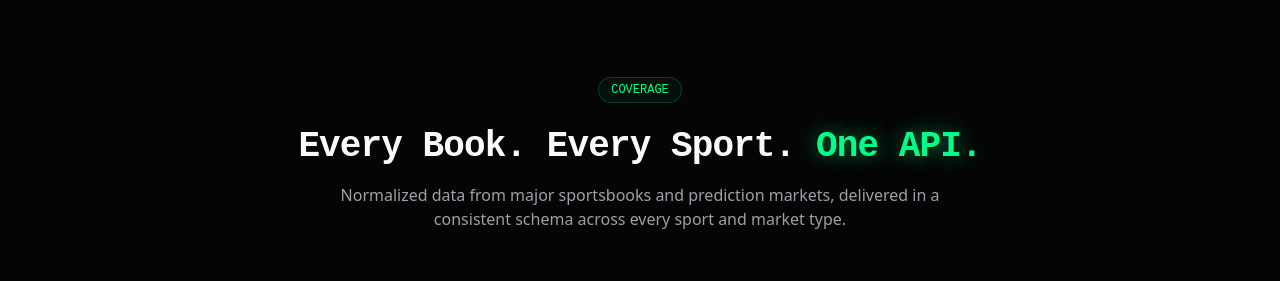
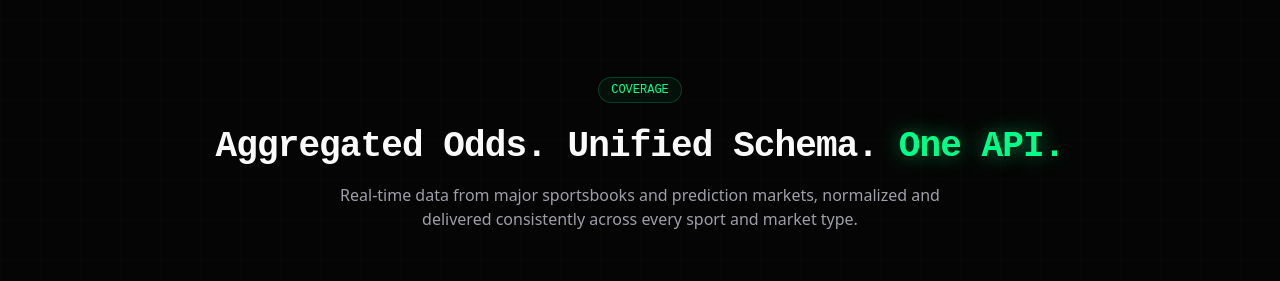
Before and after one commit to Davidgsilva/owls-insight-frontend, a Next.js app: page / in a window 1280 px wide. Shown: the part 1620-1901 px from the top of the page. Built offline with nearby package versions, Linux system fonts and the light colour scheme; no server answers; a web font is replaced by a local one.

Commit message:
fix: Update coverage section headline to avoid overpromising
Change "Every Book. Every Sport." to "Aggregated Odds. Unified Schema."
to accurately reflect that we aggregate from major sportsbooks rather
than implying universal coverage.

```diff
--- a/src/components/landing/Coverage.tsx
+++ b/src/components/landing/Coverage.tsx
@@ -32,12 +32,12 @@ export function Coverage() {
             <span className="text-xs font-mono text-[#00FF88]">COVERAGE</span>
           </div>
           <h2 className="text-4xl font-mono font-bold mb-4">
-            Every Book. Every Sport.{" "}
+            Aggregated Odds. Unified Schema.{" "}
             <span className="text-[#00FF88] text-glow-primary">One API.</span>
           </h2>
           <p className="text-zinc-400 max-w-2xl mx-auto">
-            Normalized data from major sportsbooks and prediction markets, delivered in a
-            consistent schema across every sport and market type.
+            Real-time data from major sportsbooks and prediction markets, normalized
+            and delivered consistently across every sport and market type.
           </p>
         </div>
 
```
